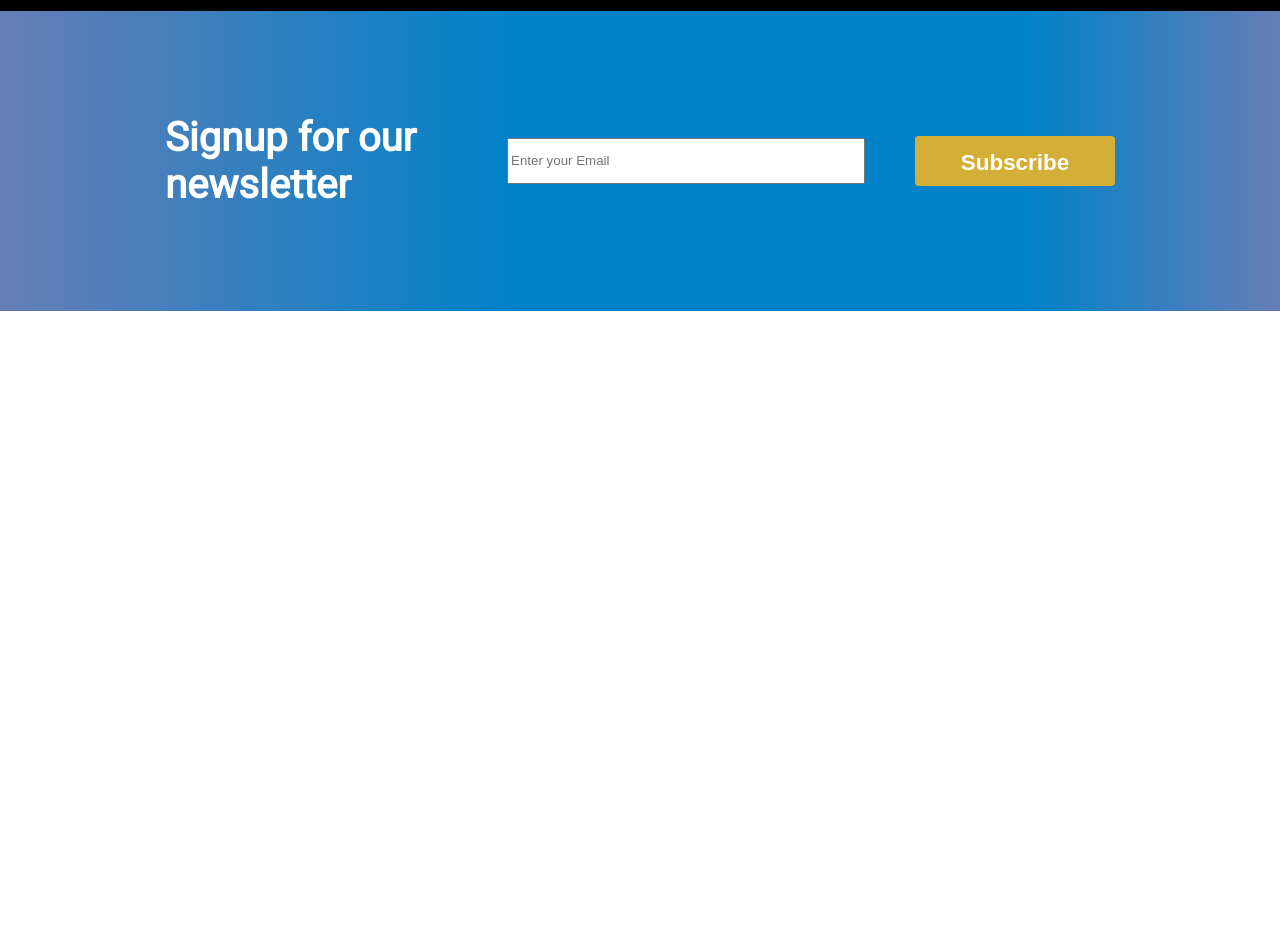
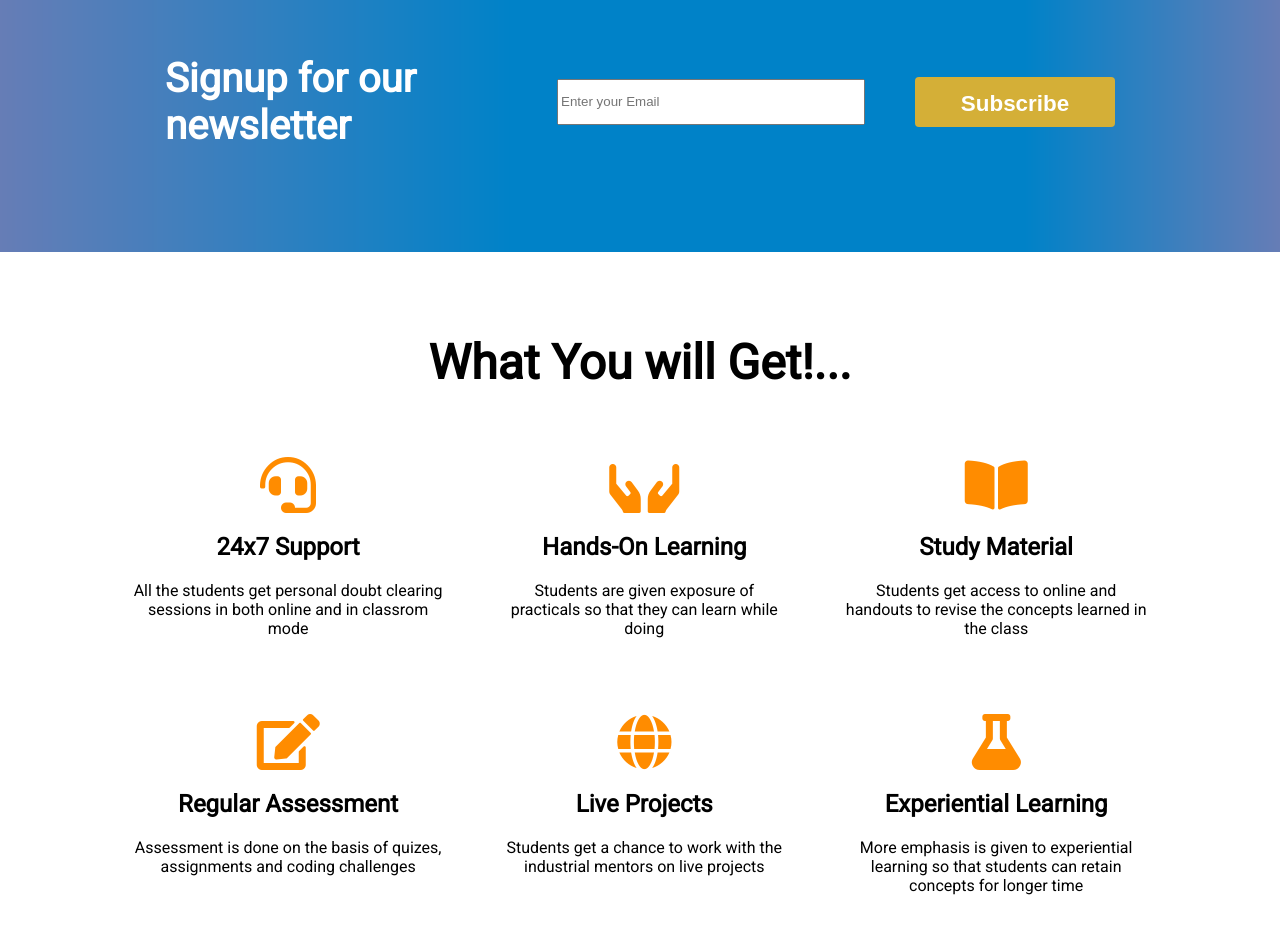
Before and after one commit to professordutta/mysite, a plain HTML site: page index.html in a window 1280 px wide. Shown: the part 1811-2752 px from the top of the page. Before the commit the page ends 2122 px from the top, so only its background shows below. Drawn offline with Linux system fonts and the light colour scheme.

Commit message:
Add files via upload

```diff
--- a/index.html
+++ b/index.html
@@ -78,7 +78,7 @@
 	</div>
 
 	<div class="course-title">
-		<h1>Featured Courses</h1>
+		<h1> <span class="multicolortext">Featured Courses</span></h1>
 	</div>
 
 	<div class="course-grid">
@@ -114,9 +114,72 @@
 		</div>
 	</div>
 
+	<div class="grid-heading">
+		<h1>What You will Get!...</h1>
+	</div>
 
+	<div class="grid-container">
 
+		<div class="grid-item">
 
+			<div class="icon4">
+				<!-- icon 1 for grid item 1 goes here -->
+				<i class="fas fa-headset"></i>
+				<h2>24x7 Support</h2>
+				<p>All the students get personal doubt clearing sessions in both online and in classrom mode</p>
+			</div>
+		</div>
+
+		<div class="grid-item">
+			<!-- icon 2 for grid item 2 goes here -->
+			<div class="icon4">
+				<!-- icon 1 for grid item 1 goes here -->
+				<i class="fas fa-hands"></i>
+				<h2>Hands-On Learning</h2>
+				<p>Students are given exposure of practicals so that they can learn while doing</p>
+			</div>
+		</div>
+
+		<div class="grid-item">
+			<!-- icon 3 for grid item 3 goes here -->
+			<div class="icon4">
+				<!-- icon 1 for grid item 1 goes here -->
+				<i class="fas fa-book-open"></i>
+				<h2>Study Material</h2>
+				<p>Students get access to online and handouts to revise the concepts learned in the class </p>
+			</div>
+		</div>
+
+		<div class="grid-item">
+			<!-- icon 4 for grid item 3 goes here -->
+			<div class="icon4">
+				<!-- icon 1 for grid item 1 goes here -->
+				<i class="fas fa-edit"></i>
+				<h2>Regular Assessment</h2>
+				<p>Assessment is done on the basis of quizes, assignments and coding challenges</p>
+			</div>
+		</div>
+
+		<div class="grid-item">
+			<!-- icon 5 for grid item 3 goes here -->
+			<div class="icon4">
+				<!-- icon 1 for grid item 1 goes here -->
+				<i class="fas fa-globe"></i>
+				<h2>Live Projects</h2>
+				<p>Students get a chance to work with the industrial mentors on live projects</p>
+			</div>
+		</div>
+
+		<div class="grid-item">
+			<!-- icon 6 for grid item 3 goes here -->
+			<div class="icon4">
+				<!-- icon 1 for grid item 1 goes here -->
+				<i class="fas fa-flask"></i>
+				<h2>Experiential Learning</h2>
+				<p>More emphasis is given to experiential learning so that students can retain concepts for longer time</p>
+			</div>
+		</div>
+	</div>
 
 </body>
 </html>
--- a/mediaqueries.css
+++ b/mediaqueries.css
@@ -22,7 +22,7 @@
 
 	.cover > .tag1 h1{
 	font-size: 1.5em;
-	width: 220px;
+	width: 156px;
 	}
 
 	.cover > .tag3{
@@ -53,5 +53,12 @@
 	.course-grid > .course-grid-wrapper > .courses > .im1{
 	width: 100%;
 	height: 250px;
+	}
+
+	.grid-container{
+		grid-template-columns:auto;
+		margin-left: 20px;
+		margin-right: 20px;
+		text-align:left;
+	}
 }
-}
--- a/my.css
+++ b/my.css
@@ -52,9 +52,9 @@ body{
 	border-radius: 2px;
 }
 .cover > .tag1 h1{
-	font-size: 3.0em;
+	font-size: 1.5em;
 	border-style: outset;
-	width: 450px;
+	width: 156px;
 	padding: 4px;
 }
 
@@ -77,6 +77,7 @@ body{
 	display:flex;
 	justify-content: center;
 	align-items: center;
+	text-align:center;
 }
 
 .tiles > .tiles-wrapper{
@@ -106,14 +107,14 @@ body{
 
 .course-heading{
 	width: 100%
-	height: 300px;
+	height: 200px;
 	display: flex;
 	background-color: #DCDCDC;
 	justify-content: center;
 	text-align:center;
 	margin-top: 5px;
 	padding-top: 50px;
-	/*text-decoration: underline;*/
+	/*text-decoration: underline;
 	/*text-decoration-color:#f5c71a;*/
 }
 
@@ -155,19 +156,27 @@ body{
   transform: scale(1.1);
 }
 
-.course-title h1{
-	color: #FFFFFF;
+.course-title {
 	background-color: #000000;
 	display:flex;
 	width: 100%;
-	height:80px;
+	height:50px;
 	justify-content: center;
 	text-align: center;
 	margin-top:0px;
-	padding-top: 60px;
+	padding-top: 30px;
 	margin-bottom: 0px;
 	padding-bottom: 0px;
+	border-bottom: 1px solid black;
 }
+
+.multicolortext {
+    background-image: linear-gradient(to left, orange, white, green);
+    -webkit-background-clip: text;
+    -moz-background-clip: text;
+    background-clip: text;
+    color: transparent;
+    }
 
 .newsletter{
 	width: 100%;
@@ -195,7 +204,7 @@ body{
 
 
 .news-email{
-	width: 350px;
+	width: 300px;
 	height: 40px;
 }
 
@@ -224,3 +233,38 @@ body{
 .btn1:hover{
 	background-color: #4CAF50;
 }
+
+.grid-container{
+	display: grid;
+	grid-template-columns:auto auto auto;
+	/*width: 100%;*/
+	/*height: 400px;*/
+	background-color: #FFFFFF;
+	padding: 10px;
+	margin-left: 100px;
+	margin-right: 100px;
+	align-content: center;
+	justify-content: space-between;
+	grid-gap: 20px;
+}
+
+.grid-item{
+	/*font-size: 30px;*/
+	align-items: center;
+	padding: 20px;
+	text-align: center;
+}
+
+.grid-heading{
+	text-align: center;
+	justify-content: center;
+	padding-top: 50px;
+	font-size: 1.5em;
+	margin-bottom: 2px;
+	padding-bottom: 2px;
+}
+
+.grid-container > .grid-item > .icon4 i{
+	font-size: 3.5em;
+	color: #FF8C00;
+}
```
